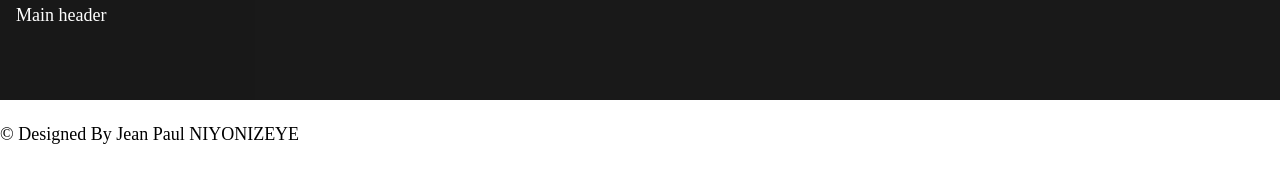
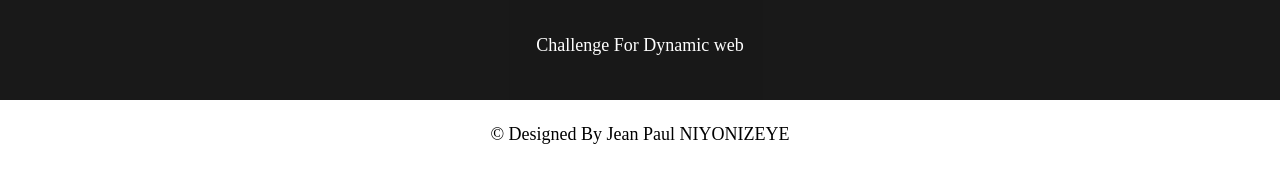
Before and after one commit to Niyonizeye/Challenge1-Nelly-Sugu, a plain HTML site: page index.html in a window 1280 px wide. Drawn offline with Linux system fonts and the light colour scheme; no server answers.

Commit message:
ready for deployd

```diff
--- a/index.html
+++ b/index.html
@@ -13,7 +13,7 @@
 
     <div class="wrapp">
 
-        <div class="main_header">Main header</div>
+        <div class="main_header">Challenge For Dynamic web</div>
 
         <div class="container">
             <div class="raw">
--- a/style.css
+++ b/style.css
@@ -20,6 +20,11 @@ body{
     color: white;
     min-height: 100px;
     padding: 5px 16px;
+    text-align: center;
+    line-height: 80px;
+}
+.main-footer{
+    text-align: center;
 }
 .container{
     background: white;
@@ -97,8 +102,3 @@ button{
     width: 100%;
     height: 100%;
 }
-
-@media screen {
-
-
-}
```
Also changed, not shown: script.js (+3 -10 lines).
